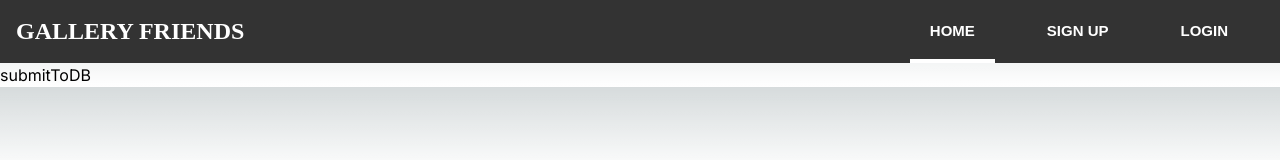
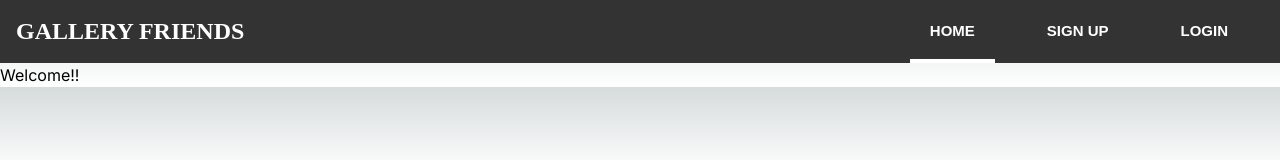
Before and after one commit to blakenp/galleryfriends-frontend, a Next.js app: page / in a window 1280 px wide. Shown: the top 160 px of the page. Built offline with nearby package versions, Linux system fonts and the light colour scheme.

Commit message:
Get rid of random post request in entry point page

```diff
--- a/src/app/page.tsx
+++ b/src/app/page.tsx
@@ -1,39 +1,10 @@
 'use client';
-
-import axios from 'axios';
-import { backendLink } from './backend/config';
 
 export default function Home() {
 
-  const getData = async () => {
-    try {
-      const response = await axios.get('/api/mongodb')
-      const data = response.data
-      console.log(data)
-    } catch (error) {
-      console.error(error)
-    }
-  }
-
-  const submitToDB = async () => {
-    try {
-      const response = await axios.post(backendLink + '/api/users/create', {
-
-      }, {
-        headers: {
-          'Content-Type': 'application/json'
-        }
-      })
-      const data = response.data
-      console.log(data)
-    } catch (error) {
-      console.error(error)
-    }
-  }
-
   return (
     <div>
-      <button onClick={()=> submitToDB()}>submitToDB</button>
+      <p>Welcome!!</p>
     </div>
   )
 }
```
